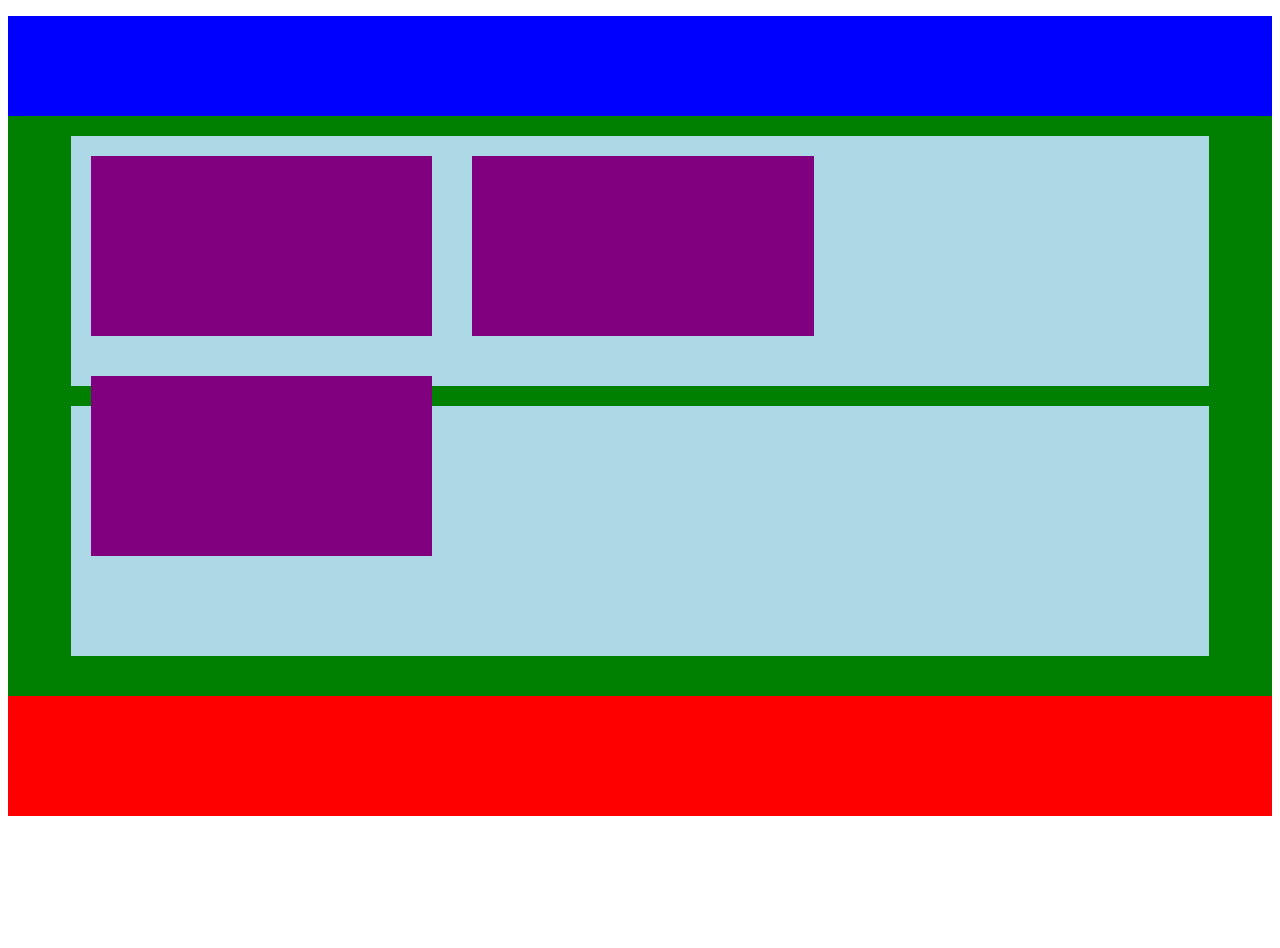
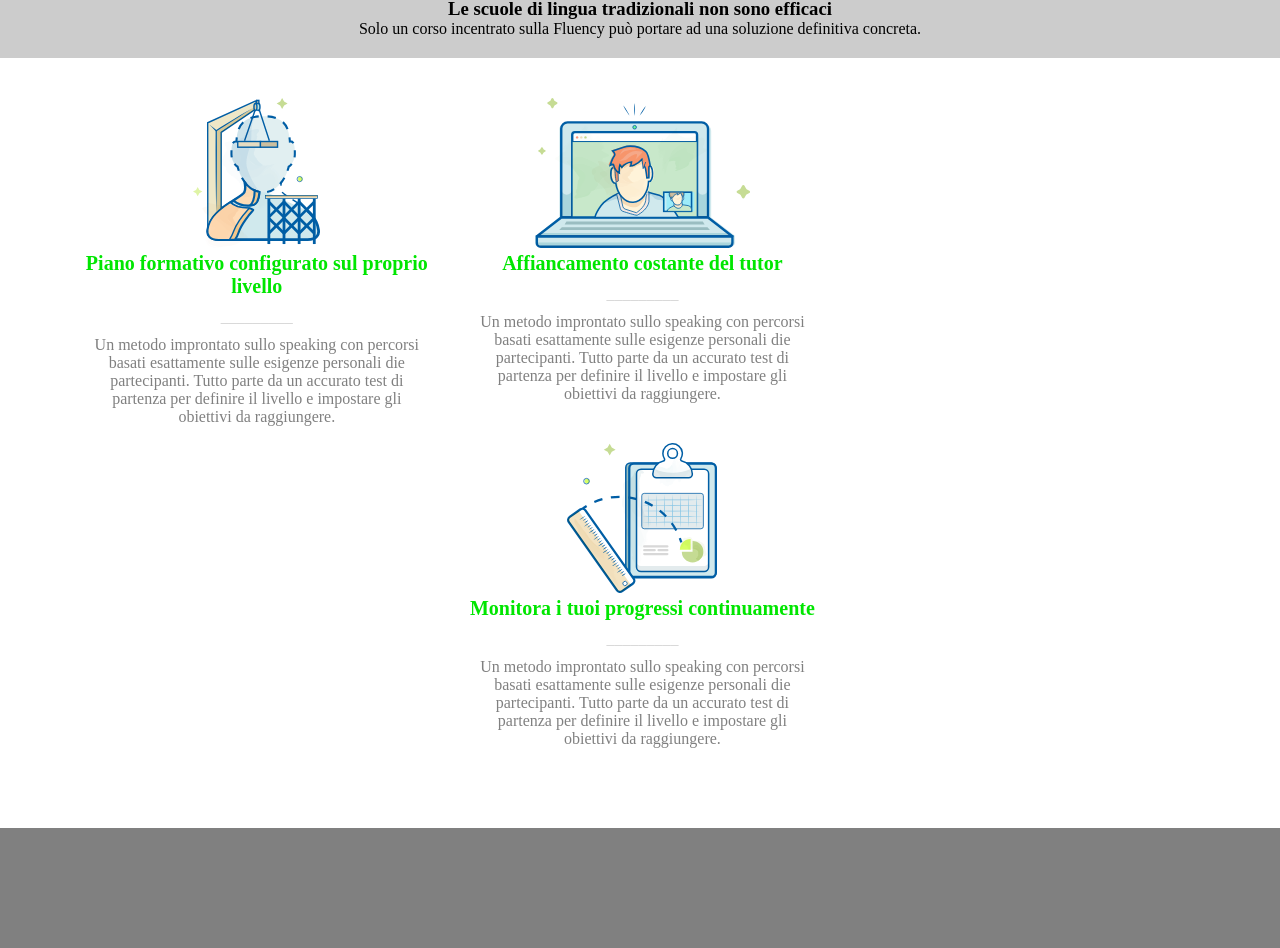
Before and after one commit to deivh/htmlcss-fluentify, a plain HTML site: page index.html in a window 1280 px wide. Shown: the part 412-1360 px from the top of the page. Before the commit the page ends 1228 px from the top, so only its background shows below. Drawn offline with Linux system fonts and the light colour scheme.

Commit message:
banner and first row added

```diff
--- a/css/main.css
+++ b/css/main.css
@@ -1,6 +1,7 @@
-@@import "";
+@import url('https://fonts.googleapis.com/css2?family=Roboto:wght@300&display=swap');
 
 /* regole generiche di pagina */
+
 * {
   margin: 0;
   padding: 0;
@@ -10,7 +11,12 @@
 /* regole header intestazione */
 
 body {
-  font-style: 'Roboto' sans-serif;
+  font-style: 'Roboto', sans-serif;
+}
+
+header nav img {
+  vertical-align: middle;
+  padding-right:20px;
 }
 
 header {
@@ -21,14 +27,14 @@ header {
   background-position: right bottom;
   height: 400px;
   position: relative;
-  font-size: 20px;
+  font-size: 15px;
   color: white;
 }
 
 nav {
   display: inline-block;
   height: 10%;
-  margin: 20px 0 0 10%;
+  margin: 20px 0 0 5%;
 }
 
 nav ul {
@@ -39,6 +45,7 @@ nav ul {
 
 nav ul li {
   display: inline-block;
+  padding: 5px;
 }
 
 nav ul li a , nav ul li a:visited , .right-side a{
@@ -48,11 +55,11 @@ nav ul li a , nav ul li a:visited , .right-side a{
 
 nav ul li a:hover {
   text-shadow: 2px 1px black;
+  font-weight: bold;
 }
 
 nav.right-side {
-
-  line-height: 65px;
+  line-height: 40px;
   position: absolute;
   right: 30px;
 
@@ -76,23 +83,28 @@ background-color: rgba(102, 255, 51, 0.75);
 /* regole main corpo centrale */
 
 main {
-  /* debug */
   height: 700px;
-  background-color: green;
+}
+ /* regole banner */
+
+.banner {
+  height: 10%;
+  background-color: #ccc;
 }
 
-.banner {
-  margin: 20px 0;
-  /* debug */
-  height: 100px;
-  background-color: blue;
+ h3 , p {
+   text-align: center;
+ }
+
+.banner div {
+  padding-top: 10px;
 }
+
+/* regole row */
+
 
 .row {
   margin: 20px 5%;
-  /* debug */
-  height: 250px;
-  background-color: lightblue;
 }
 
 .row::after {
@@ -103,17 +115,32 @@ main {
 
 .cell {
   float: left;
-  margin: 20px;
+  margin: 20px ;
   width: 30%;
-  /* debug */
-  height: 180px;
-  background-color: purple;
+  text-align: center;
+}
+.cell img{
+  width:auto;
+  height: 150px;;
 }
 
+.underline {
+  margin: 10px;
+  color: lightgrey;
+}
+
+.cell h4 {
+  font-size: 20px;
+  color: #00e600;
+}
+
+.cell p {
+  color: grey;
+}
 /* regole footer */
 footer {
   margin-top: 40px;
   /*  debug */
     height: 120px;
-    background-color: red;
+    background-color: grey;
 }
--- a/index.html
+++ b/index.html
@@ -39,21 +39,40 @@
 
     <main>
 
+      <!-- banner con avviso -->
+
       <section class="banner">
-
+        <div>
+          <h3>Le scuole di lingua tradizionali non sono efficaci</h3>
+          <p>Solo un corso incentrato sulla Fluency può portare ad una soluzione definitiva concreta.</p>
+        </div>
       </section>
 
       <section>
 
+        <!-- sezione -->
+
         <div class="row">
+
           <div class="cell">
-
+              <img src="img/profile.svg" alt="immagine stilizzata di un volto umano realizzata usando strumenti edili">
+            <h4>Piano formativo configurato sul proprio livello</h4>
+            <div class="underline"> _________</div>
+            <p>Un metodo improntato sullo speaking con percorsi basati esattamente sulle esigenze personali die partecipanti. Tutto parte da un accurato test di partenza per definire il livello e impostare gli obiettivi da raggiungere.</p>
           </div>
 
           <div class="cell">
+              <img src="img/computer.svg" alt="immagine stilizzata di un computer portatile">
+            <h4>Affiancamento costante del tutor</h4>
+            <div class="underline"> _________</div>
+            <p>Un metodo improntato sullo speaking con percorsi basati esattamente sulle esigenze personali die partecipanti. Tutto parte da un accurato test di partenza per definire il livello e impostare gli obiettivi da raggiungere.</p>
 
           </div>
           <div class="cell">
+              <img src="img/doc.svg" alt="immagine stilizzata di un documento ed un righello">
+            <h4>Monitora i tuoi progressi continuamente</h4>
+            <div class="underline"> _________</div>
+            <p>Un metodo improntato sullo speaking con percorsi basati esattamente sulle esigenze personali die partecipanti. Tutto parte da un accurato test di partenza per definire il livello e impostare gli obiettivi da raggiungere.</p>
 
           </div>
         </div>
```
Also changed, not shown: img/computer.svg (added), img/doc.svg (added), img/profile.svg (added).
